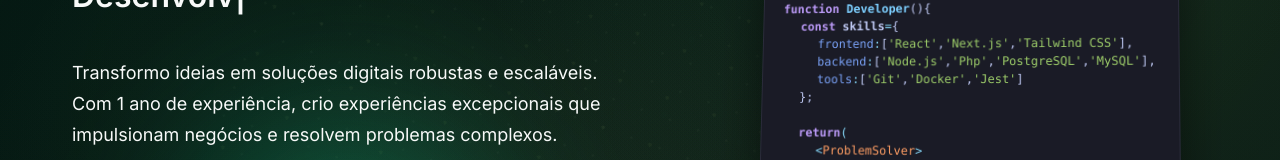
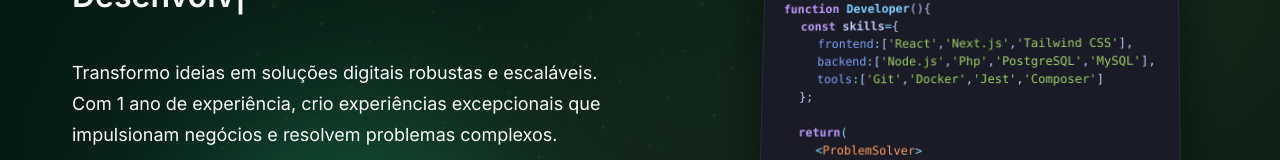
Before and after one commit to Fparaiz0/clone-tabnews, a Next.js app: page / in a window 1280 px wide. Shown: the part 318-478 px from the top of the page. Built offline with nearby package versions, Linux system fonts and the light colour scheme.

Commit message:
add `composer` in `tools`

```diff
--- a/components/HeroSection.js
+++ b/components/HeroSection.js
@@ -163,6 +163,8 @@ const HeroSection = React.forwardRef((props, ref) => {
                     <span className="string">'Docker'</span>
                     <span className="comma">, </span>
                     <span className="string">'Jest'</span>
+                    <span className="comma">, </span>
+                    <span className="string">'Composer'</span>
                     <span className="bracket">]</span>
                   </div>
 
```
